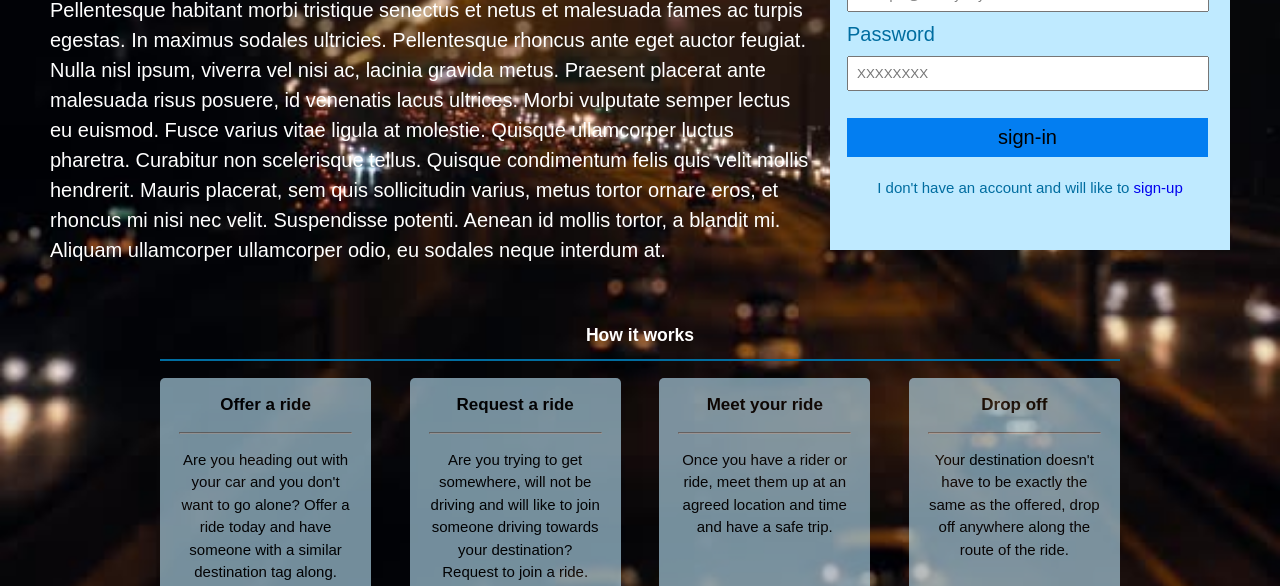
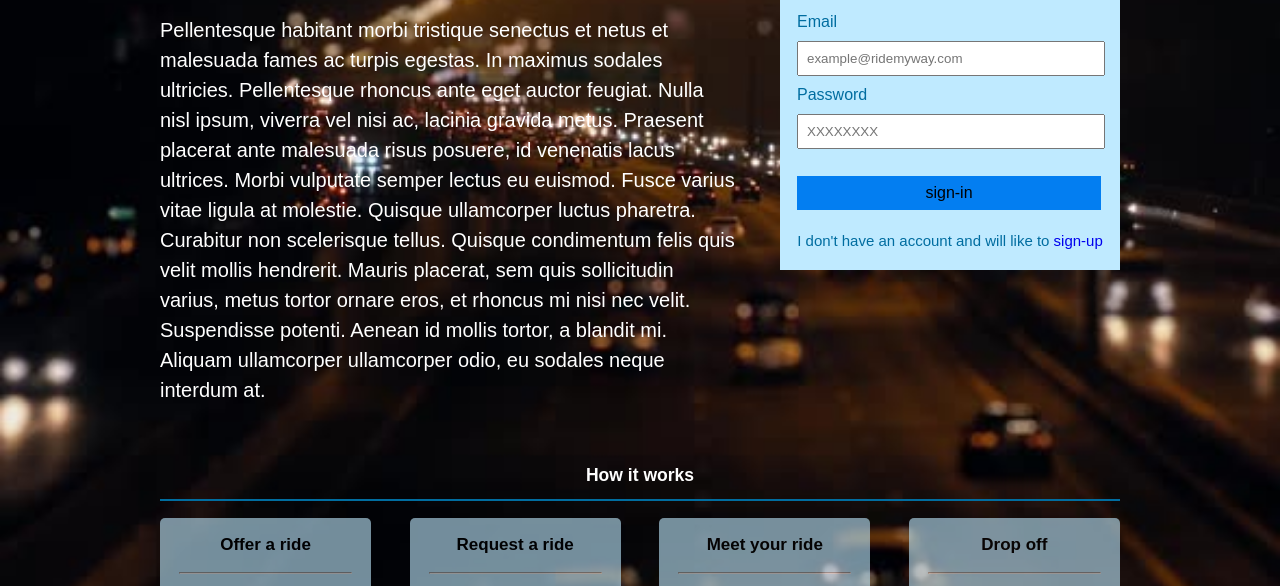
Before and after one commit to IyiKuyoro/Ride-My-Way, a plain HTML site: page UI/index.html in a window 1280 px wide. Shown: the part 220-806 px from the top of the page. Drawn offline with nearby package versions, Linux system fonts and the light colour scheme.

Commit message:
Adjust homepage message and sign-in form

```diff
--- a/UI/Styles/style.css
+++ b/UI/Styles/style.css
@@ -68,7 +68,6 @@ a:hover{
 }
 
 header li{
-    float: left;
     display: inline;
     padding: 0 15px 0 15px;
 }
@@ -392,24 +391,26 @@ tr:nth-child(even) {background-color: #f2f2f2;}
 }
 
 #welcome .container{
-    width: 60%;
+    width: 45%;
     float: left;
-    margin-left: 50px;
+    margin: 20px 0 0 12.5%;
 }
 
 /* Sign In */
 aside{
-    min-width: 380px;
-    min-height: 300px;
+    width: 25%;
+    min-height: 250px;
     padding: 10px;
-    margin: 30px 50px 0 0;
+    margin: 100px 12.5% 0 0;
     float: right;
     background: #bfeaff;
     color: #006da0;
+    font-size: 12px;
 }
 
 aside label{
     margin: 7px;
+    font-size: 16px;
 }
 
 button{
@@ -419,7 +420,7 @@ button{
     background: #037ef1;
     color: black;
     border: none;
-    font-size: 20px;
+    font-size: 16px;
 }
 
 aside p, #signup-form p{
```
